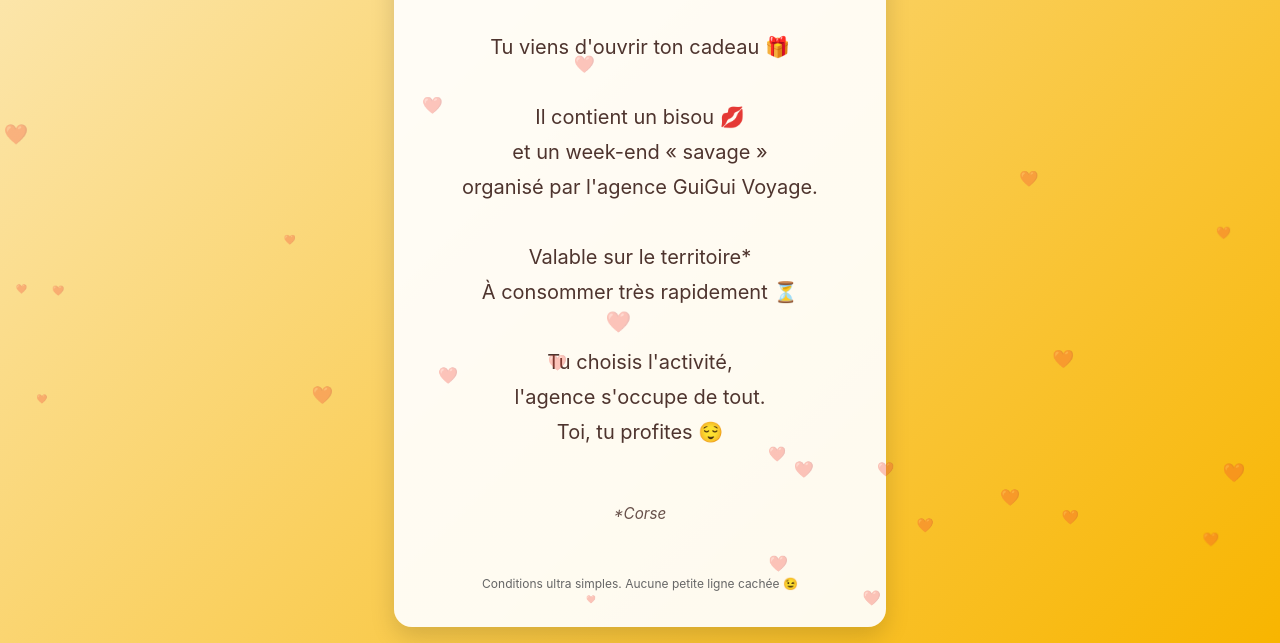
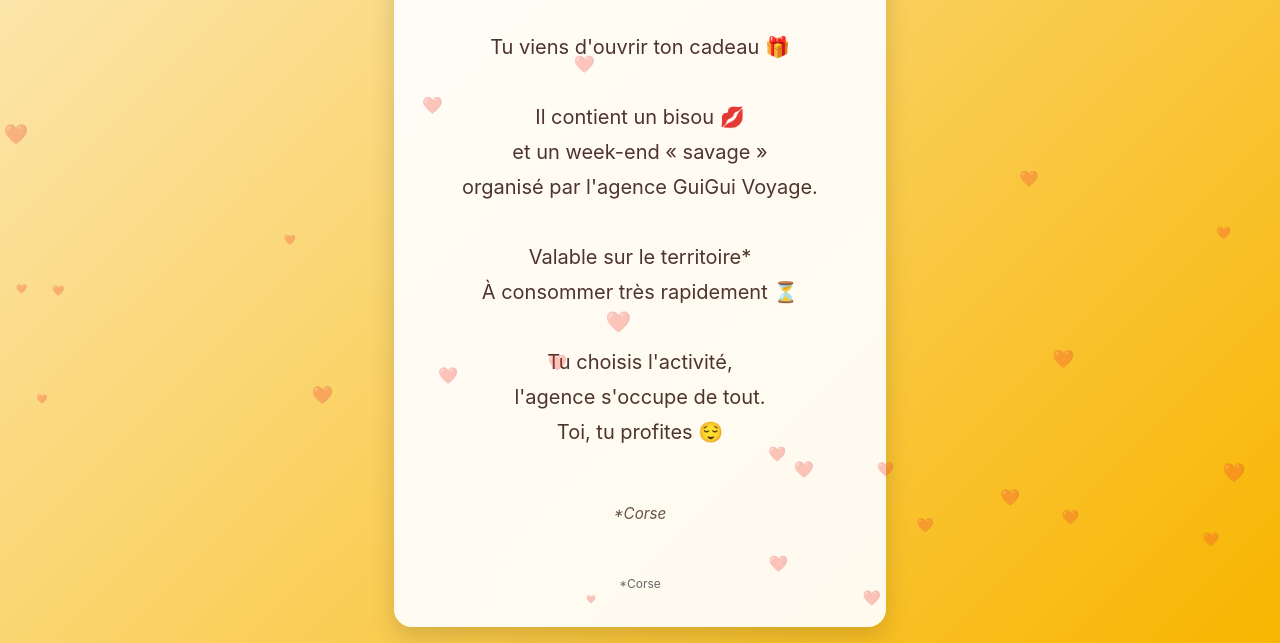
Before and after one commit to Gui-2b9/anniv-poulet-zegfrge54547, a plain HTML site: page index.html in a window 1280 px wide. Shown: the part 201-844 px from the top of the page. Drawn offline with Linux system fonts and the light colour scheme.

Commit message:
Update index.html

```diff
--- a/index.html
+++ b/index.html
@@ -113,7 +113,7 @@
 <span class="corse">*Corse</span>
     </p>
 
-    <div class="terms">Conditions ultra simples. Aucune petite ligne cachée 😉</div>
+    <div class="terms">*Corse</div>
   </div>
 
   <script>
```
